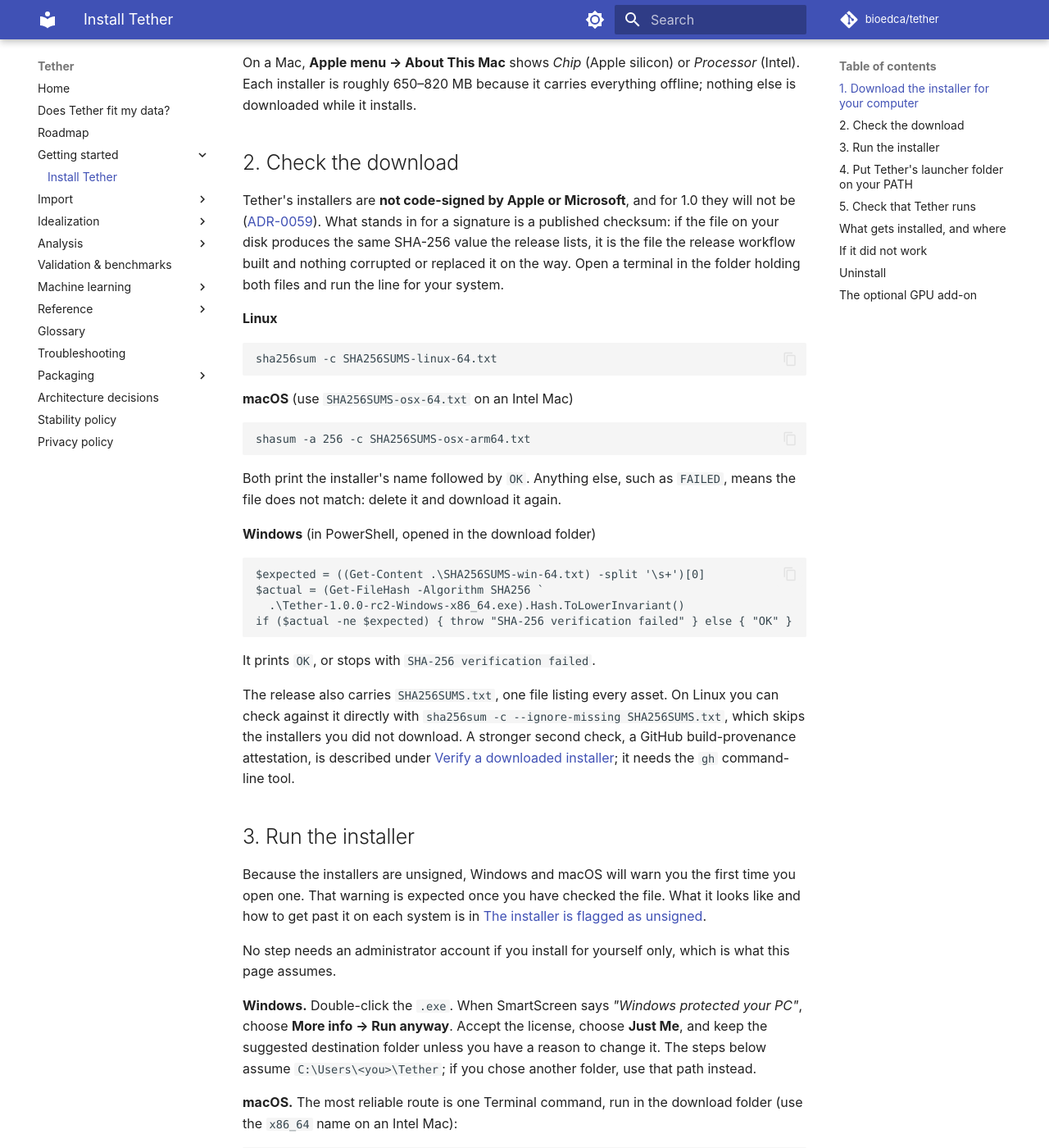
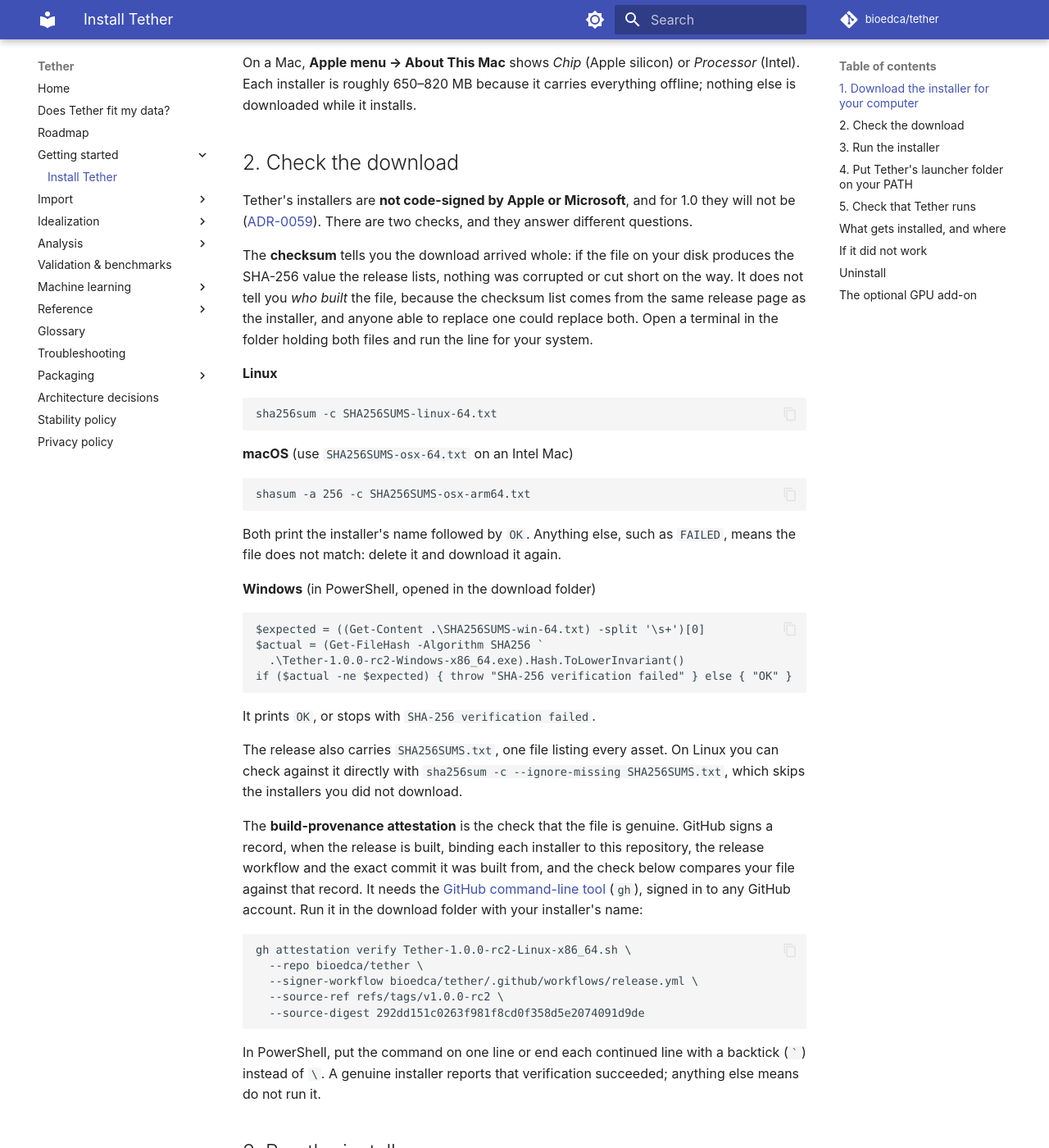
Before and after one commit to bioedca/tether, an MkDocs documentation site: the page built from docs/install.md, in a window 1280 px wide and 1400 px high, scrolled down 1001 px. Shown: the whole window at 82% size. Built offline with MkDocs 1.6.1 and Material for MkDocs 9.7.7, drawn with Linux system fonts in a browser that asks for light colours; comment, search, counter and statistics services are not loaded; the version menu is left out; some of the changed text lies outside the part shown.

Commit message:
docs(install): separate checksum from provenance, warn before deleting the prefix
Answers the Codex review of a5c3939: a matching checksum only shows the
download is intact, so the page now gives the rc2 build-provenance
attestation command as the authenticity check (replacing a pointer to an
rc1-only recipe); the uninstall steps warn that deleting the install
folder deletes anything saved inside it; and the README links the source
page, since /latest/ is not republished for a prerelease.

````diff
--- a/docs/install.md
+++ b/docs/install.md
@@ -39,11 +39,14 @@ downloaded while it installs.
 ## 2. Check the download
 
 Tether's installers are **not code-signed by Apple or Microsoft**, and for 1.0 they will not
-be ([ADR-0059](adr/0059-ship-v1-unsigned-with-provenance-as-the-integrity-anchor.md)). What
-stands in for a signature is a published checksum: if the file on your disk produces the same
-SHA-256 value the release lists, it is the file the release workflow built and nothing
-corrupted or replaced it on the way. Open a terminal in the folder holding both files and run
-the line for your system.
+be ([ADR-0059](adr/0059-ship-v1-unsigned-with-provenance-as-the-integrity-anchor.md)). There
+are two checks, and they answer different questions.
+
+The **checksum** tells you the download arrived whole: if the file on your disk produces the
+SHA-256 value the release lists, nothing was corrupted or cut short on the way. It does not
+tell you *who built* the file, because the checksum list comes from the same release page as
+the installer, and anyone able to replace one could replace both. Open a terminal in the
+folder holding both files and run the line for your system.
 
 **Linux**
 
@@ -73,15 +76,31 @@ It prints `OK`, or stops with `SHA-256 verification failed`.
 
 The release also carries `SHA256SUMS.txt`, one file listing every asset. On Linux you can
 check against it directly with `sha256sum -c --ignore-missing SHA256SUMS.txt`, which skips the
-installers you did not download. A stronger second check, a GitHub build-provenance
-attestation, is described under
-[Verify a downloaded installer](release.md#verify-a-downloaded-installer); it needs the `gh`
-command-line tool.
+installers you did not download.
+
+The **build-provenance attestation** is the check that the file is genuine. GitHub signs a
+record, when the release is built, binding each installer to this repository, the release
+workflow and the exact commit it was built from, and the check below compares your file
+against that record. It needs the [GitHub command-line tool](https://cli.github.com/) (`gh`),
+signed in to any GitHub account. Run it in the download folder with your installer's name:
+
+```bash
+gh attestation verify Tether-1.0.0-rc2-Linux-x86_64.sh \
+  --repo bioedca/tether \
+  --signer-workflow bioedca/tether/.github/workflows/release.yml \
+  --source-ref refs/tags/v1.0.0-rc2 \
+  --source-digest 292dd151c0263f981f8cd0f358d5e2074091d9de
+```
+
+In PowerShell, put the command on one line or end each continued line with a backtick
+(`` ` ``) instead of `\`. A genuine installer reports that verification succeeded; anything
+else means do not run it.
 
 ## 3. Run the installer
 
 Because the installers are unsigned, Windows and macOS will warn you the first time you open
-one. That warning is expected once you have checked the file. What it looks like and how to
+one. The warning is expected, and the attestation check above is what tells you the file is
+genuine before you choose to go past it; the checksum alone cannot. What it looks like and how to
 get past it on each system is in
 [The installer is flagged as unsigned](troubleshooting.md#the-installer-is-flagged-as-unsigned).
 
@@ -229,6 +248,10 @@ Everything else, keyed by the message you saw, is in [Troubleshooting](troublesh
 Tether keeps to its one folder, so removing it is mostly deleting that folder. Then remove
 the PATH line you added in step 4.
 
+> **Check the folder first.** Deleting the install folder deletes *everything* in it. If you
+> ever saved a `.tether` project, a movie or an export inside it, move those out before you
+> uninstall; nothing below asks before deleting them.
+
 **Linux**
 
 ```bash
@@ -250,8 +273,8 @@ Then delete the `export PATH=…/Tether/bin` line from `~/.zshrc`.
 `C:\Users\<you>\Tether\bin` from your user PATH under **Settings → System → About → Advanced
 system settings → Environment Variables**.
 
-Uninstalling never touches your `.tether` projects or your movies; they live wherever you
-saved them.
+Projects, movies and exports saved anywhere **outside** the install folder are not touched
+by any of these steps.
 
 ## The optional GPU add-on
 
````
Also changed, not shown: README.md (+2 -3 lines).
